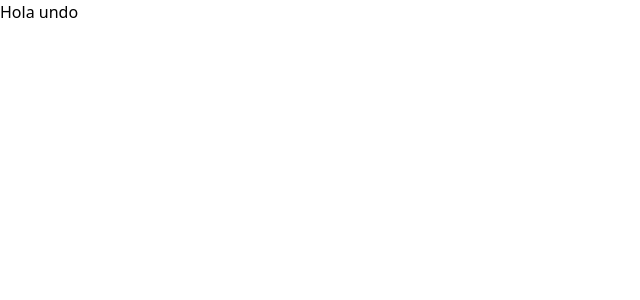
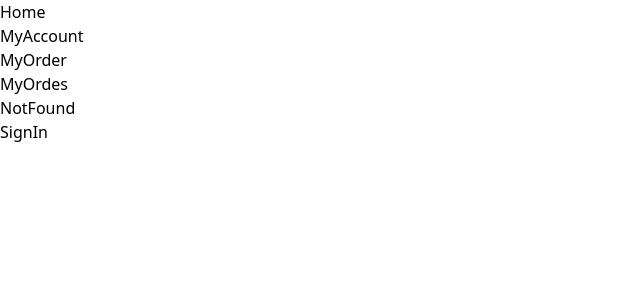
Before and after one commit to Pierou20181h057/SHOPI-REACT, a React (Vite) app: page / in a window 1280 px wide. Shown: the top 300 px of the page, without its empty margins (0-640 px from the left). Built offline with nearby package versions, Linux system fonts and the light colour scheme.

Commit message:
ADD: Create Pages Routes

```diff
--- a/src/App.jsx
+++ /dev/null
@@ -1,14 +0,0 @@
-import './App.css'
-
-function App() {
-
-  return (
-    <>
-      <div className='bg-red-100'>
-        Hola undo
-      </div>
-    </>
-  )
-}
-
-export default App
--- /dev/null
+++ b/src/Pages/App/index.jsx
@@ -0,0 +1,27 @@
+import Home from '../Home'
+import MyAccount from '../MyAccount'
+import MyOrder from '../MyOrder'
+import MyOrdes from '../MyOrders'
+import NotFound from '../NotFound'
+import SignIn from '../SignIn'
+
+
+import './App.css'
+
+function App() {
+
+  return (
+    <>
+      <div className='bg-red-100'>
+        <Home/>
+        <MyAccount/>
+        <MyOrder/>
+        <MyOrdes/>
+        <NotFound/>
+        <SignIn/>
+      </div>
+    </>
+  )
+}
+
+export default App
--- /dev/null
+++ b/src/Pages/Home/index.jsx
@@ -0,0 +1,11 @@
+function Home() {
+
+    return (
+
+        <div className='bg-red-100'>
+          Home
+        </div>
+    )
+  }
+
+  export default Home
--- /dev/null
+++ b/src/Pages/MyAccount/index.jsx
@@ -0,0 +1,11 @@
+function MyAccount() {
+
+    return (
+
+        <div className='bg-red-100'>
+          MyAccount
+        </div>
+    )
+  }
+
+  export default MyAccount
--- /dev/null
+++ b/src/Pages/MyOrder/index.jsx
@@ -0,0 +1,11 @@
+function MyOrder() {
+
+    return (
+
+        <div className='bg-red-100'>
+          MyOrder
+        </div>
+    )
+  }
+
+  export default MyOrder
--- /dev/null
+++ b/src/Pages/MyOrders/index.jsx
@@ -0,0 +1,11 @@
+function MyOrdes() {
+
+    return (
+
+        <div className='bg-red-100'>
+          MyOrdes
+        </div>
+    )
+  }
+
+  export default MyOrdes
--- /dev/null
+++ b/src/Pages/NotFound/index.jsx
@@ -0,0 +1,11 @@
+function NotFound() {
+
+    return (
+
+        <div className='bg-red-100'>
+          NotFound
+        </div>
+    )
+  }
+
+  export default NotFound
--- /dev/null
+++ b/src/Pages/SignIn/index.jsx
@@ -0,0 +1,11 @@
+function SignIn() {
+
+    return (
+
+        <div className='bg-red-100'>
+          SignIn
+        </div>
+    )
+  }
+
+  export default SignIn
--- a/src/main.jsx
+++ b/src/main.jsx
@@ -1,6 +1,6 @@
 import React from 'react'
 import ReactDOM from 'react-dom/client'
-import App from './App.jsx'
+import App from './Pages/App'
 
 
 ReactDOM.createRoot(document.getElementById('root')).render(
```
Also changed, not shown: src/Pages/App/App.css (renamed from src/App.css).
